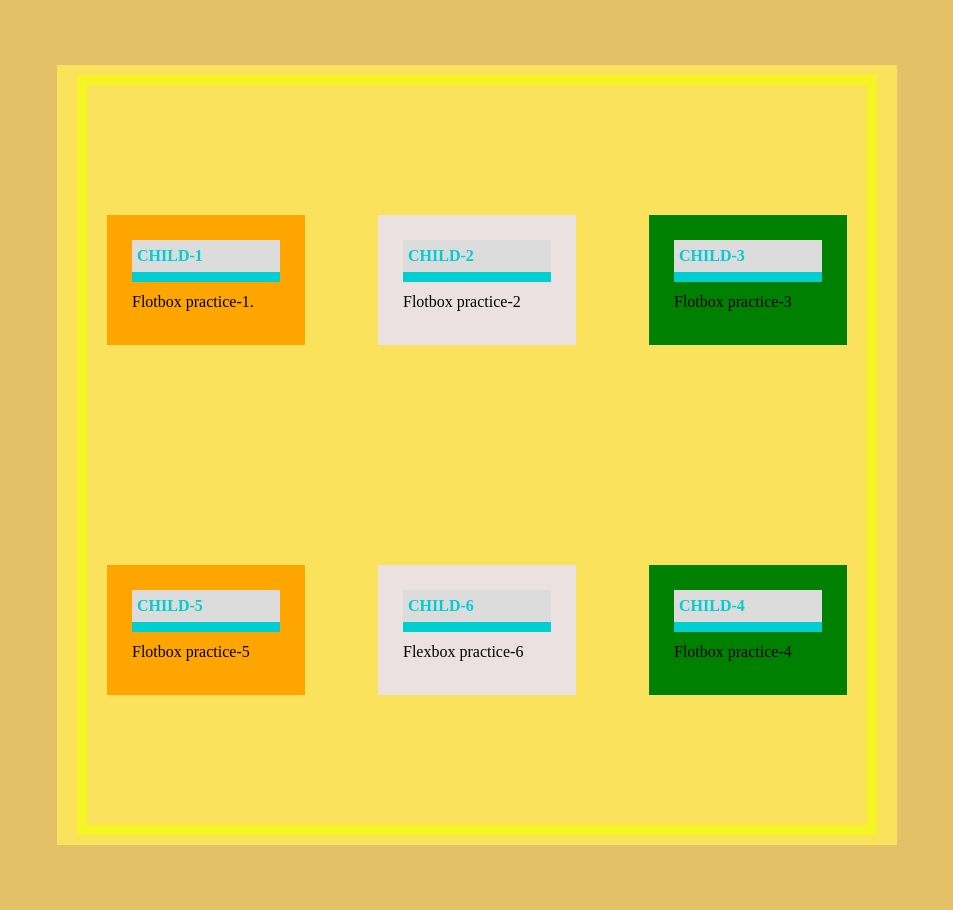
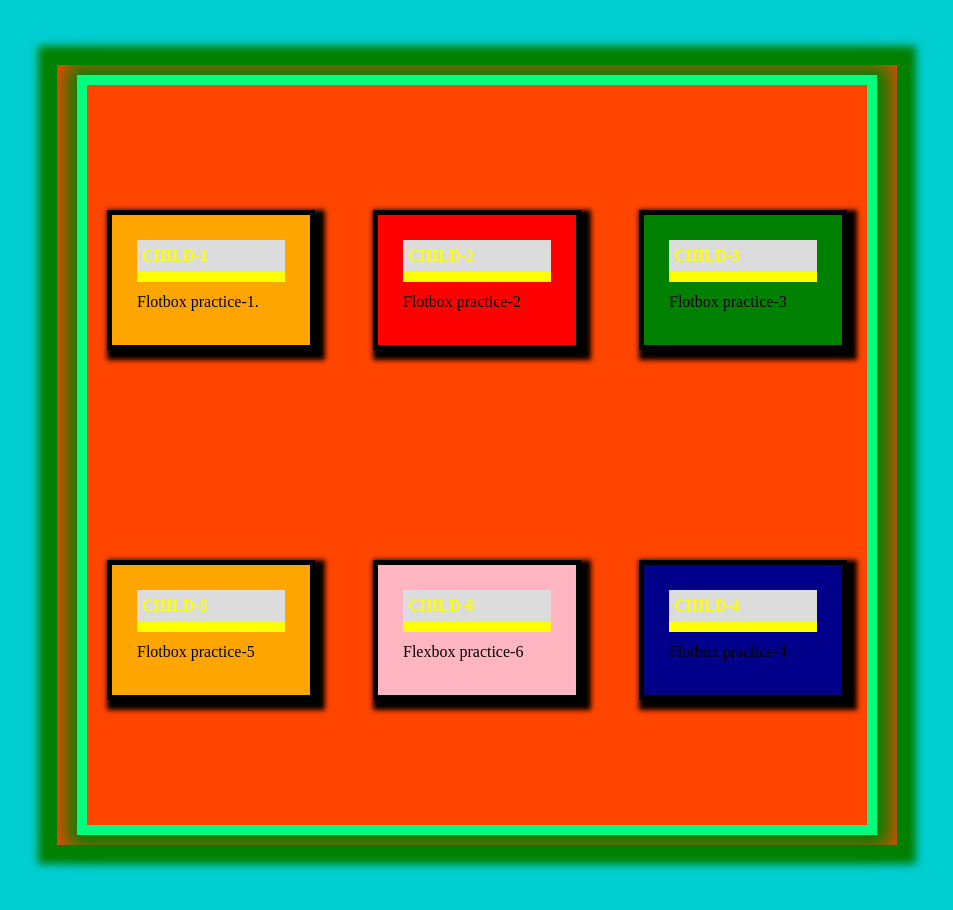
Before and after one commit to yogesh-rv/flotbox, a website: page app/index.html in a window 1280 px wide. Shown: the whole page, without its empty margins (8-961 px from the left). Drawn offline with Linux system fonts and the light colour scheme.

Commit message:
updated file

```diff
--- a/app/css/main.css
+++ b/app/css/main.css
@@ -1,18 +1,18 @@
 body{
-   background-color: rgb(228, 192, 103) ;
+   background-color: darkturquoise ;
 }
 .container {
-    background-color: rgb(250, 226, 92);
+    background-color: orangered;
     width: 800px;
     margin: 65px;
     padding: 10px 20px;
-    box-shadow: 0px 0px 0px 0px;
+    box-shadow: 0px 0px 8px 19px green;
 
 
 
 }
 .child h3{
-    color: darkturquoise;
+    color: yellow;
     padding: 8px 5px;
     background-color: gainsboro;
     margin-bottom: 12px;
@@ -30,15 +30,18 @@ p{
     flex-direction: row;
     flex-wrap: wrap;
     justify-content: space-between;
-    border: solid 10px rgb(245, 245, 36);
+    border: solid 10px  springgreen;
     align-items: center ;
     padding: 20px;
+    box-shadow: 2px 1px 20px 13px green;
 
 }
 .parent .child{
     flex-basis: 20%;
     padding: 25px;
     flex-basis:20% ;
+    border: solid 5px black;
+    box-shadow: 5px 5px 5px 5px;
 
 }
 .parent .child-1{
@@ -46,7 +49,7 @@ p{
  order: 0;
 }
 .parent .child-2{
-background-color: rgb(235, 225, 225);
+background-color: red;
 order: 0;
 }
 .parent .child-3{
@@ -54,7 +57,7 @@ background-color: green;
 order: 0;
 }
 .parent .child-4{
-background-color: green;
+background-color:darkblue ;
 order: 2;
 
 }
@@ -62,5 +65,5 @@ order: 2;
 background-color: orange ;
 }
 .parent .child-6{
-background-color: rgb(235, 225, 225);
+background-color: lightpink;
 }
```
